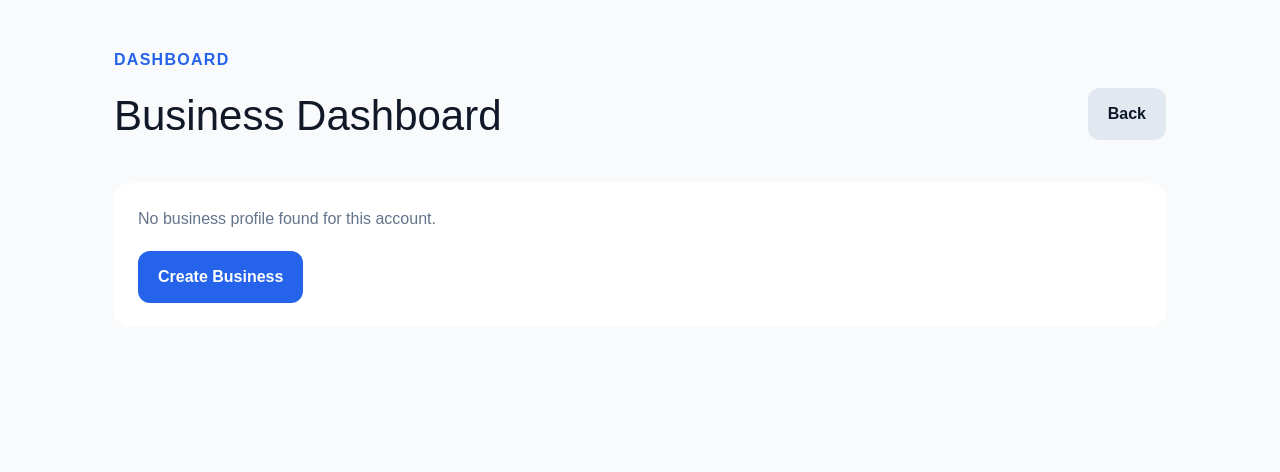
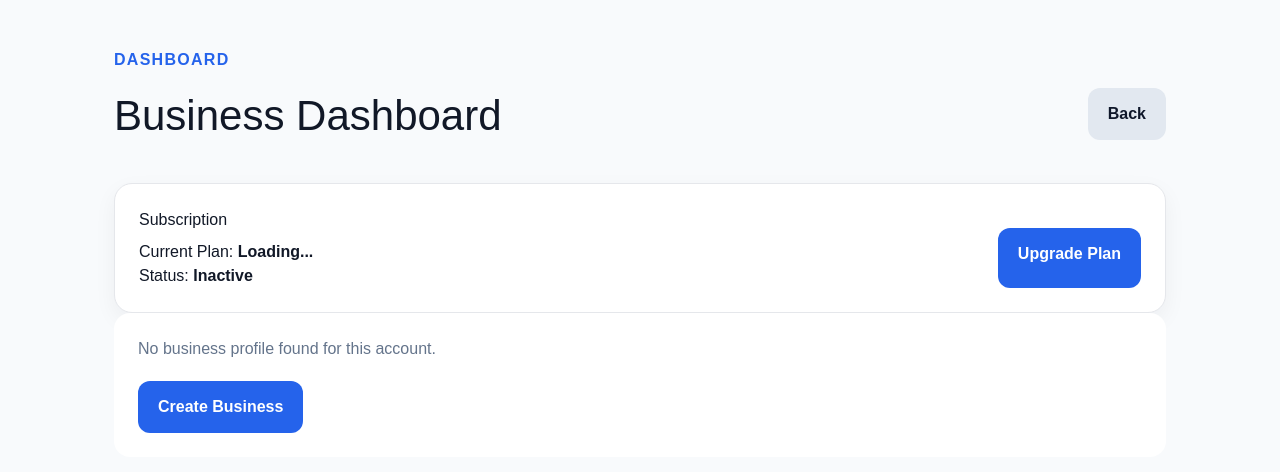
Before and after one commit to digimind34/digi2-platform, a Next.js app in the folder apps/frontend/: page /dashboard/business in a window 1280 px wide. Shown: the top 472 px of the page. Built offline with nearby package versions, Linux system fonts and the light colour scheme; no server answers.

Commit message:
Add subscription widget to business dashboard

```diff
--- a/apps/frontend/app/dashboard/business/page.tsx
+++ b/apps/frontend/app/dashboard/business/page.tsx
@@ -4,11 +4,13 @@ import Link from "next/link";
 import { useEffect, useState } from "react";
 
 import { apiRequest } from "@/lib/api";
+import { useSubscription } from "@/lib/useSubscription";
 import type { BusinessProfile } from "@/lib/businesses";
 
 export default function BusinessDashboardPage() {
   const [business, setBusiness] = useState<BusinessProfile | null>(null);
   const [loading, setLoading] = useState(true);
+  const { subscription, isPremium } = useSubscription();
 
   useEffect(() => {
     let isActive = true;
@@ -46,6 +48,34 @@ export default function BusinessDashboardPage() {
         <Link className="button secondary" href="/dashboard">
           Back
         </Link>
+      </section>
+
+      <section className="card">
+        <div className="cardHeader">
+          <div>
+            <h2>Subscription</h2>
+            <p>
+              Current Plan:{" "}
+              <strong className="capitalize">
+                {subscription?.plan || "Loading..."}
+              </strong>
+            </p>
+            <p>
+              Status:{" "}
+              <strong>{subscription?.active ? "Active" : "Inactive"}</strong>
+            </p>
+          </div>
+
+          {isPremium ? (
+            <Link className="button secondary" href="/billing">
+              Manage Subscription
+            </Link>
+          ) : (
+            <Link className="button" href="/billing">
+              Upgrade Plan
+            </Link>
+          )}
+        </div>
       </section>
 
       {loading ? (
```
